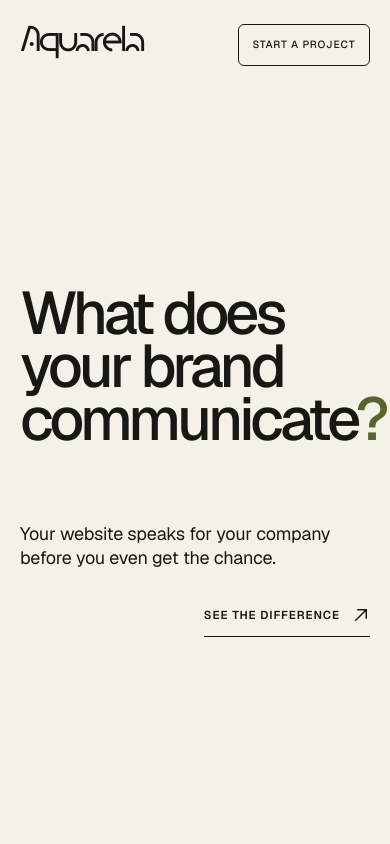
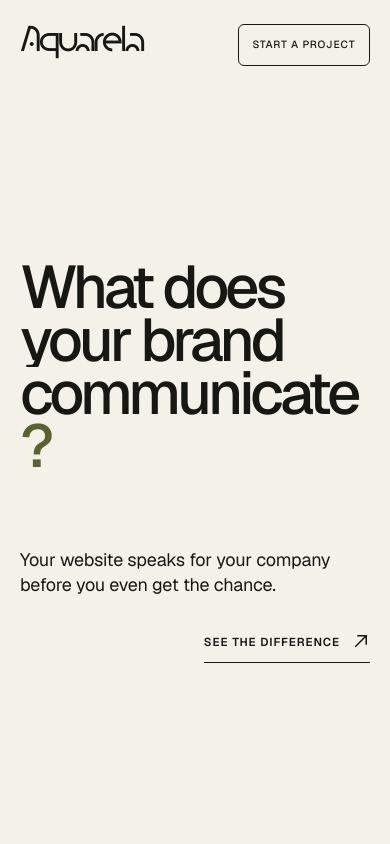
Before and after one commit to MaiaStudio/Aquarela, a Next.js app: page / in a window 390 px wide. Shown: the top 844 px of the page. Built offline with nearby package versions, Linux system fonts and the light colour scheme.

Commit message:
Add Motion 01 hero choreography

```diff
--- a/app/globals.css
+++ b/app/globals.css
@@ -168,7 +168,9 @@ button, a, input, textarea { outline: none; }
   letter-spacing: var(--tracking-display);
   line-height: var(--leading-display);
 }
-.hero-title > span { display: block; white-space: nowrap; }
+.hero-line-mask { display: block; overflow: hidden; }
+.hero-line { display: block; white-space: nowrap; }
+.hero-dot { display: inline-block; }
 .hero-dot, .closing-dot { color: var(--color-olive); }
 .hero-support {
   display: grid;
@@ -527,7 +529,7 @@ button, a, input, textarea { outline: none; }
 
   .hero-inner { grid-template-columns: repeat(4, minmax(0, 1fr)); align-content: center; padding-top: 8rem; padding-bottom: var(--space-12); }
   .hero-title { grid-column: 1 / -1; font-size: clamp(3.55rem, 15.4vw, 4.8rem); letter-spacing: -0.065em; line-height: 0.88; }
-  .hero-title > span { white-space: normal; }
+  .hero-line { white-space: normal; }
   .hero-support { display: flex; grid-column: 1 / -1; align-items: flex-start; flex-direction: column; gap: var(--space-6); margin-top: clamp(3rem, 9vh, 5rem); }
   .hero-support p { max-width: 22rem; }
   .text-cta { min-height: 42px; }
--- a/app/layout.tsx
+++ b/app/layout.tsx
@@ -1,6 +1,7 @@
 import type { Metadata } from "next";
 import { Geist } from "next/font/google";
 import localFont from "next/font/local";
+import "lenis/dist/lenis.css";
 import "./globals.css";
 
 const geist = Geist({
--- a/app/page.tsx
+++ b/app/page.tsx
@@ -1,5 +1,6 @@
 import { Footer } from "@/components/layout/Footer";
 import { Header } from "@/components/layout/Header";
+import { MotionRoot } from "@/components/motion/MotionRoot";
 import { AuthoritySection } from "@/components/sections/AuthoritySection";
 import { ClosingSection } from "@/components/sections/ClosingSection";
 import { HeroSection } from "@/components/sections/HeroSection";
@@ -10,7 +11,7 @@ import { RedesignSection } from "@/components/sections/RedesignSection";
 
 export default function Home() {
   return (
-    <>
+    <MotionRoot>
       <Header />
       <main id="main-content">
         <HeroSection />
@@ -22,6 +23,6 @@ export default function Home() {
         <ClosingSection />
       </main>
       <Footer />
-    </>
+    </MotionRoot>
   );
 }
--- a/components/brand/Logo.tsx
+++ b/components/brand/Logo.tsx
@@ -2,11 +2,17 @@ import Link from "next/link";
 
 type LogoProps = {
   inverse?: boolean;
+  motionId?: string;
 };
 
-export function Logo({ inverse = false }: LogoProps) {
+export function Logo({ inverse = false, motionId }: LogoProps) {
   return (
-    <Link className={`wordmark${inverse ? " wordmark--inverse" : ""}`} href="#top" aria-label="Aquarela Design, back to top">
+    <Link
+      className={`wordmark${inverse ? " wordmark--inverse" : ""}`}
+      href="#top"
+      aria-label="Aquarela Design, back to top"
+      data-motion={motionId}
+    >
       Aquarela
     </Link>
   );
--- a/components/layout/Header.tsx
+++ b/components/layout/Header.tsx
@@ -6,8 +6,8 @@ export function Header() {
   return (
     <header className="site-header">
       <Container className="header-inner">
-        <Logo />
-        <nav className="header-nav" aria-label="Primary navigation">
+        <Logo motionId="header-logo" />
+        <nav className="header-nav" aria-label="Primary navigation" data-motion="header-nav">
           <a className="header-link header-link--quiet" href="#work">Work</a>
           <a className="header-link header-link--quiet" href="#process">Process</a>
           <a className="header-link header-link--cta" href="#start-project">
--- /dev/null
+++ b/components/motion/MotionRoot.tsx
@@ -0,0 +1,71 @@
+"use client";
+
+import Lenis from "lenis";
+import type { ReactNode } from "react";
+import { useRef } from "react";
+
+import { MOTION_QUERIES } from "@/components/motion/motion.config";
+import { gsap, ScrollTrigger, useGSAP } from "@/components/motion/motion.client";
+import {
+  createHeroScene,
+  type HeroMotionConditions,
+} from "@/components/motion/scenes/hero";
+
+type MotionRootProps = {
+  children: ReactNode;
+};
+
+export function MotionRoot({ children }: MotionRootProps) {
+  const rootRef = useRef<HTMLDivElement>(null);
+
+  useGSAP(
+    () => {
+      const root = rootRef.current;
+
+      if (!root) return;
+
+      const lenis = new Lenis({
+        anchors: true,
+        autoRaf: false,
+        respectReducedMotion: true,
+        smoothWheel: true,
+        stopInertiaOnNavigate: true,
+        syncTouch: false,
+      });
+
+      const onLenisScroll = () => ScrollTrigger.update();
+      const updateLenis = (time: number) => lenis.raf(time * 1000);
+
+      lenis.on("scroll", onLenisScroll);
+      gsap.ticker.add(updateLenis);
+      gsap.ticker.lagSmoothing(0);
+
+      const media = gsap.matchMedia();
+
+      media.add(MOTION_QUERIES, (context) =>
+        createHeroScene(root, context.conditions as HeroMotionConditions),
+      );
+
+      let isDisposed = false;
+
+      void document.fonts.ready.then(() => {
+        if (!isDisposed) ScrollTrigger.refresh();
+      });
+
+      return () => {
+        isDisposed = true;
+        media.revert();
+        gsap.ticker.remove(updateLenis);
+        lenis.off("scroll", onLenisScroll);
+        lenis.destroy();
+      };
+    },
+    { scope: rootRef },
+  );
+
+  return (
+    <div ref={rootRef} className="motion-root">
+      {children}
+    </div>
+  );
+}
--- /dev/null
+++ b/components/motion/motion.client.ts
@@ -0,0 +1,7 @@
+import { useGSAP } from "@gsap/react";
+import { gsap } from "gsap";
+import { ScrollTrigger } from "gsap/ScrollTrigger";
+
+gsap.registerPlugin(ScrollTrigger, useGSAP);
+
+export { gsap, ScrollTrigger, useGSAP };
--- /dev/null
+++ b/components/motion/motion.config.ts
@@ -0,0 +1,12 @@
+export const MOTION_QUERIES = {
+  desktop: "(min-width: 1024px)",
+  tablet: "(min-width: 768px) and (max-width: 1023px)",
+  mobile: "(max-width: 767px)",
+  reduceMotion: "(prefers-reduced-motion: reduce)",
+} as const;
+
+export const MOTION_EASE = {
+  reveal: "power4.out",
+  ui: "power3.out",
+  scroll: "none",
+} as const;
--- /dev/null
+++ b/components/motion/scenes/hero.ts
@@ -0,0 +1,129 @@
+import { MOTION_EASE } from "@/components/motion/motion.config";
+import { gsap } from "@/components/motion/motion.client";
+
+export type HeroMotionConditions = {
+  desktop: boolean;
+  tablet: boolean;
+  mobile: boolean;
+  reduceMotion: boolean;
+};
+
+export function createHeroScene(root: HTMLElement, conditions: HeroMotionConditions) {
+  const select = gsap.utils.selector(root);
+  const header = select<HTMLElement>(".site-header")[0];
+  const headerLogo = select<HTMLElement>("[data-motion='header-logo']")[0];
+  const headerNav = select<HTMLElement>("[data-motion='header-nav']")[0];
+  const hero = select<HTMLElement>(".hero")[0];
+  const heroTitle = select<HTMLElement>(".hero-title")[0];
+  const heroLines = select<HTMLElement>("[data-motion='hero-line']");
+  const heroDot = select<HTMLElement>("[data-motion='hero-dot']")[0];
+  const heroSupport = select<HTMLElement>(".hero-support")[0];
+  const supportCopy = select<HTMLElement>("[data-motion='hero-support-copy']")[0];
+  const heroCta = select<HTMLElement>("[data-motion='hero-cta']")[0];
+
+  if (
+    !header ||
+    !headerLogo ||
+    !headerNav ||
+    !hero ||
+    !heroTitle ||
+    heroLines.length === 0 ||
+    !heroDot ||
+    !heroSupport ||
+    !supportCopy ||
+    !heroCta
+  ) {
+    return;
+  }
+
+  const entranceTargets = [headerLogo, headerNav, ...heroLines, heroDot, supportCopy, heroCta];
+
+  if (conditions.reduceMotion) {
+    const reducedEntrance = gsap.timeline({
+      defaults: { duration: 0.24, ease: MOTION_EASE.ui },
+      onComplete: () => gsap.set(entranceTargets, { clearProps: "transform,opacity,visibility" }),
+    });
+
+    reducedEntrance.from([headerLogo, headerNav], { autoAlpha: 0, y: 3, stagger: 0.025 });
+    reducedEntrance.from([heroLines, supportCopy, heroCta], { autoAlpha: 0, y: 3 }, 0.04);
+
+    return () => reducedEntrance.revert();
+  }
+
+  const isDesktop = conditions.desktop;
+  const isTablet = conditions.tablet;
+  const lineTravel = conditions.mobile ? 92 : isTablet ? 102 : 110;
+  const lineDuration = isDesktop ? 1.05 : isTablet ? 0.96 : 0.88;
+  const supportTravel = conditions.mobile ? 14 : isTablet ? 17 : 20;
+
+  const entrance = gsap.timeline({
+    defaults: { ease: MOTION_EASE.ui },
+    onComplete: () => gsap.set(entranceTargets, { clearProps: "transform,opacity,visibility" }),
+  });
+
+  entrance
+    .from(headerLogo, { autoAlpha: 0, y: isDesktop ? 15 : 11, duration: 0.62 }, 0)
+    .from(headerNav, { autoAlpha: 0, y: isDesktop ? 13 : 10, duration: 0.58 }, 0.08)
+    .from(
+      heroLines,
+      {
+        autoAlpha: 0.92,
+        yPercent: lineTravel,
+        duration: lineDuration,
+        ease: MOTION_EASE.reveal,
+        stagger: 0.11,
+      },
+      0.16,
+    )
+    .from(
+      heroDot,
+      {
+        autoAlpha: 0,
+        scale: 0.84,
+        transformOrigin: "50% 60%",
+        duration: 0.42,
+        ease: MOTION_EASE.ui,
+      },
+      0.57,
+    )
+    .from(supportCopy, { autoAlpha: 0, y: supportTravel, duration: 0.7 }, 0.7)
+    .from(heroCta, { autoAlpha: 0, y: Math.max(10, supportTravel - 4), duration: 0.62 }, 0.82);
+
+  const exitValues = conditions.mobile
+    ? { titleY: -5.5, titleOpacity: 0.36, titleScale: 1, supportY: -24, headerY: -20, scrub: 0.45 }
+    : isTablet
+      ? { titleY: -8, titleOpacity: 0.28, titleScale: 0.988, supportY: -34, headerY: -24, scrub: 0.55 }
+      : { titleY: -11, titleOpacity: 0.22, titleScale: 0.98, supportY: -42, headerY: -28, scrub: 0.65 };
+
+  const exit = gsap.timeline({
+    defaults: { ease: MOTION_EASE.scroll },
+    scrollTrigger: {
+      id: "motion-01-hero-exit",
+      trigger: hero,
+      start: "top top",
+      end: "bottom top",
+      scrub: exitValues.scrub,
+      invalidateOnRefresh: true,
+    },
+  });
+
+  exit
+    .to(
+      heroTitle,
+      {
+        autoAlpha: exitValues.titleOpacity,
+        yPercent: exitValues.titleY,
+        scale: exitValues.titleScale,
+        duration: 1,
+      },
+      0,
+    )
+    .to(heroSupport, { autoAlpha: 0, y: exitValues.supportY, duration: 0.74 }, 0)
+    .to(header, { autoAlpha: 0, y: exitValues.headerY, duration: 0.7 }, 0);
+
+  return () => {
+    exit.scrollTrigger?.kill();
+    exit.revert();
+    entrance.revert();
+  };
+}
--- a/components/sections/HeroSection.tsx
+++ b/components/sections/HeroSection.tsx
@@ -6,12 +6,18 @@ export function HeroSection() {
     <section className="hero" id="top" aria-labelledby="hero-title">
       <Container className="hero-inner">
         <h1 id="hero-title" className="hero-title">
-          <span>What does your brand</span>
-          <span>communicate<span className="hero-dot">?</span></span>
+          <span className="hero-line-mask">
+            <span className="hero-line" data-motion="hero-line">What does your brand</span>
+          </span>
+          <span className="hero-line-mask">
+            <span className="hero-line" data-motion="hero-line">
+              communicate<span className="hero-dot" data-motion="hero-dot">?</span>
+            </span>
+          </span>
         </h1>
         <div className="hero-support">
-          <p>Your website speaks for your company<br />before you even get the chance.</p>
-          <a className="text-cta" href="#work">
+          <p data-motion="hero-support-copy">Your website speaks for your company<br />before you even get the chance.</p>
+          <a className="text-cta" href="#work" data-motion="hero-cta">
             See the difference <ArrowIcon />
           </a>
         </div>
--- a/package.json
+++ b/package.json
@@ -10,6 +10,9 @@
     "typecheck": "tsc --noEmit"
   },
   "dependencies": {
+    "@gsap/react": "^2.1.2",
+    "gsap": "^3.15.0",
+    "lenis": "^1.3.26",
     "next": "16.3.1",
     "react": "19.2.8",
     "react-dom": "19.2.8"
```
Also changed, not shown: 1 other file (tests, documents, lock files or other folders).
